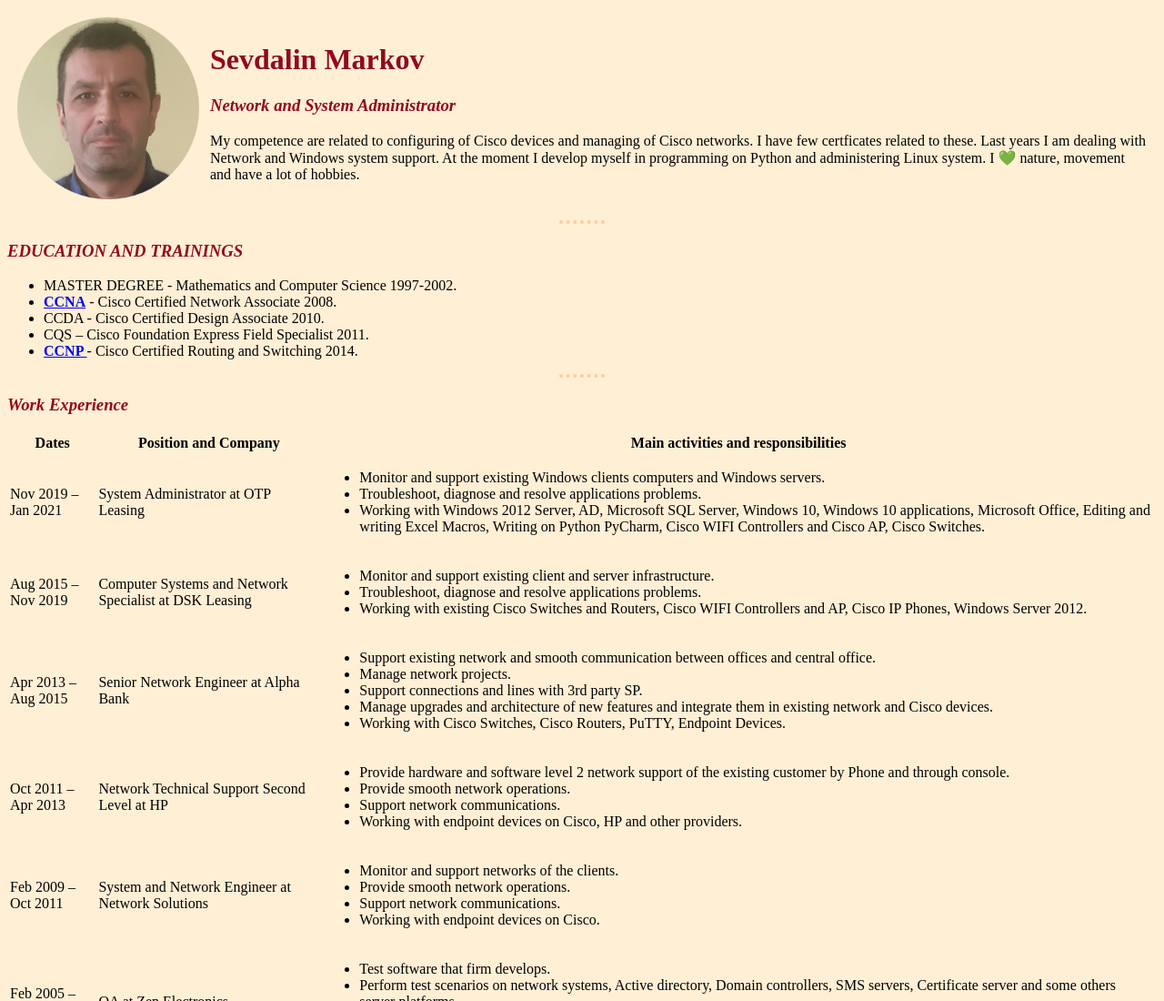
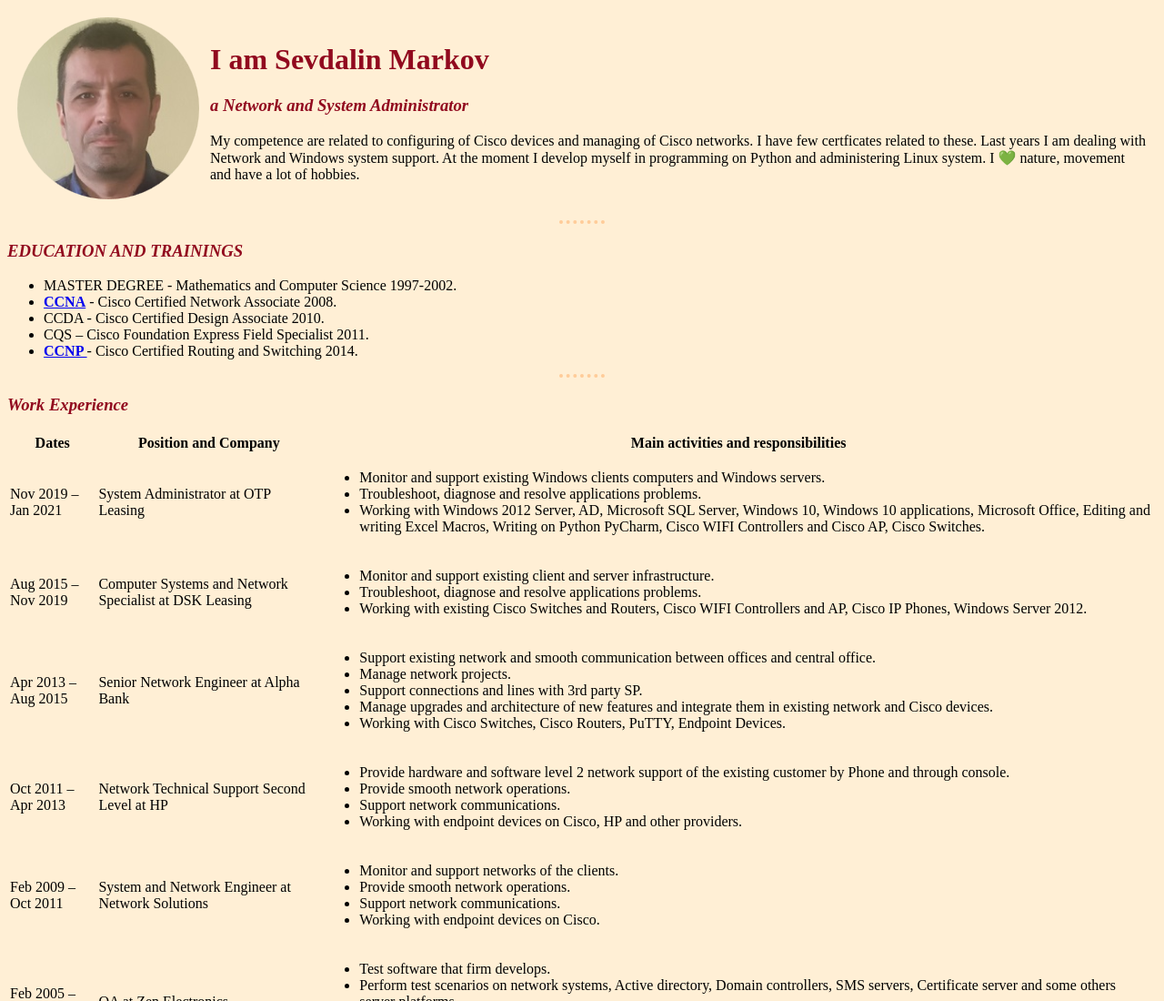
Before and after one commit to sewdalin2001/cv, a plain HTML site: page index.html in a window 1280 px wide. Shown: the top 1100 px of the page at 91% size. Drawn offline with Linux system fonts and the light colour scheme.

Commit message:
Update index.html

```diff
--- a/index.html
+++ b/index.html
@@ -12,8 +12,8 @@
     <tr>
       <td><img src="./images/sevdo.png" alt="sevdo_profile_picture"></td>
       <td>
-        <h1 align=left>Sevdalin Markov</h1>
-        <h3><em><strong>Network and System Administrator</strong></em></h3>
+        <h1 align=left>I am Sevdalin Markov</h1>
+        <h3><em><strong>a Network and System Administrator</strong></em></h3>
         <p>My competence are related to configuring of Cisco devices
           and managing of Cisco networks. I have few certficates related to these.
           Last years I am dealing with Network and Windows system support.
```
